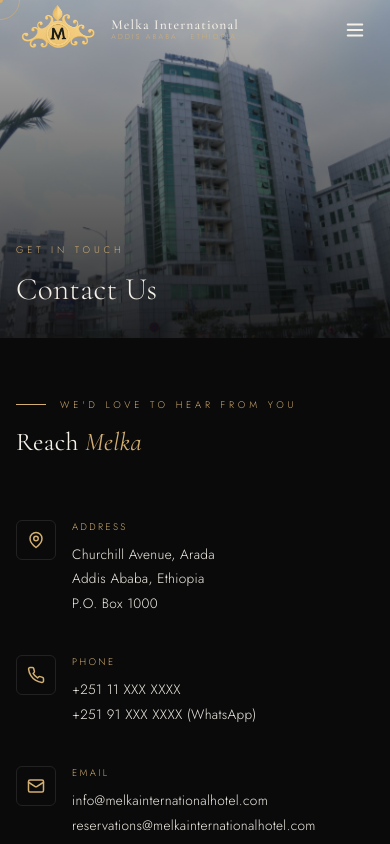
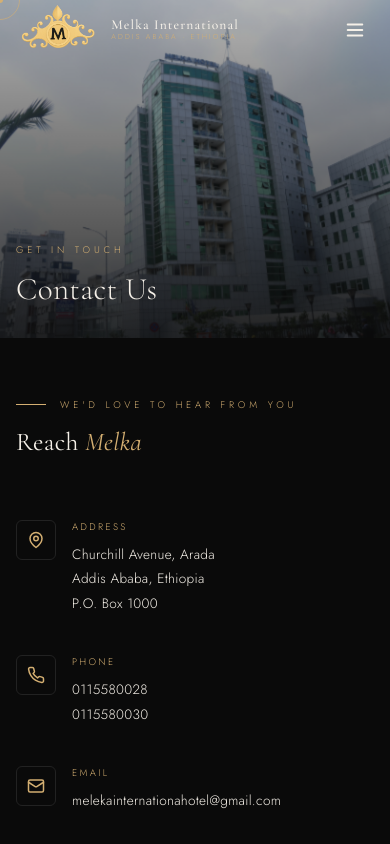
Before and after one commit to ygdg12/melka-hotel, a React (Create React App) app: page /contact in a window 390 px wide. Shown: the top 844 px of the page. Built offline with nearby package versions, Linux system fonts and the light colour scheme.

Commit message:
chore: update contact email and phone numbers across pages

```diff
--- a/api/send-email.js
+++ b/api/send-email.js
@@ -11,7 +11,7 @@ const { Resend } = require('resend');
 const resend = new Resend(process.env.RESEND_API_KEY);
 
 const FROM_ADDRESS = 'Melka International Hotel <onboarding@resend.dev>';
-const TO_ADDRESS   = 'melekainternationalhotel@gmail.com';
+const TO_ADDRESS   = 'melekainternationahotel@gmail.com';
 
 module.exports = async (req, res) => {
   res.setHeader('Access-Control-Allow-Origin', '*');
--- a/public/index.html
+++ b/public/index.html
@@ -92,8 +92,8 @@
           "caption": "Melka International Hotel exterior, Addis Ababa"
         }
       ],
-      "telephone": "+251-111-000-000",
-      "email": "info@melkainternationalhotel.com",
+      "telephone": "+251115580028,+251115580030",
+      "email": "melekainternationahotel@gmail.com",
       "address": {
         "@type": "PostalAddress",
         "streetAddress": "Churchill Road, In front of Lycée Guebre-Mariam International School",
@@ -370,7 +370,7 @@
       <address>
         Churchill Road, in front of Lycée Guebre-Mariam International School,
         Addis Ababa, Ethiopia.
-        Phone: +251-111-000-000
+        Phone: 0115580028, 0115580030
       </address>
     </div>
 
--- a/server.js
+++ b/server.js
@@ -19,7 +19,7 @@ const app    = express();
 const resend = new Resend(process.env.RESEND_API_KEY);
 
 const FROM_ADDRESS = 'Melka International Hotel <onboarding@resend.dev>';
-const TO_ADDRESS   = 'melekainternationalhotel@gmail.com';
+const TO_ADDRESS   = 'melekainternationahotel@gmail.com';
 
 const BUILD_DIR = path.join(__dirname, 'build');
 
--- a/src/components/Footer.js
+++ b/src/components/Footer.js
@@ -47,11 +47,11 @@ const Footer = () => (
           </div>
           <div style={{ display: 'flex', gap: 12, alignItems: 'center' }}>
             <Phone size={14} color="var(--gold)" />
-            <span style={{ fontFamily: 'var(--font-body)', fontSize: '0.78rem', color: 'var(--gray)' }}>+251 11 XXX XXXX</span>
+            <span style={{ fontFamily: 'var(--font-body)', fontSize: '0.78rem', color: 'var(--gray)', lineHeight: 1.7 }}>0115580028<br />0115580030</span>
           </div>
           <div style={{ display: 'flex', gap: 12, alignItems: 'center' }}>
             <Mail size={14} color="var(--gold)" />
-            <span style={{ fontFamily: 'var(--font-body)', fontSize: '0.78rem', color: 'var(--gray)' }}>info@melkainternationalhotel.com</span>
+            <span style={{ fontFamily: 'var(--font-body)', fontSize: '0.78rem', color: 'var(--gray)' }}>melekainternationahotel@gmail.com</span>
           </div>
         </div>
       </div>
--- a/src/pages/ContactPage.js
+++ b/src/pages/ContactPage.js
@@ -78,8 +78,8 @@ const ContactPage = () => {
                 <div>
                   <div className="contact-info-label">Phone</div>
                   <div className="contact-info-value">
-                    +251 11 XXX XXXX<br />
-                    +251 91 XXX XXXX (WhatsApp)
+                    0115580028<br />
+                    0115580030
                   </div>
                 </div>
               </div>
@@ -88,8 +88,7 @@ const ContactPage = () => {
                 <div>
                   <div className="contact-info-label">Email</div>
                   <div className="contact-info-value">
-                    info@melkainternationalhotel.com<br />
-                    reservations@melkainternationalhotel.com
+                    melekainternationahotel@gmail.com
                   </div>
                 </div>
               </div>
```
